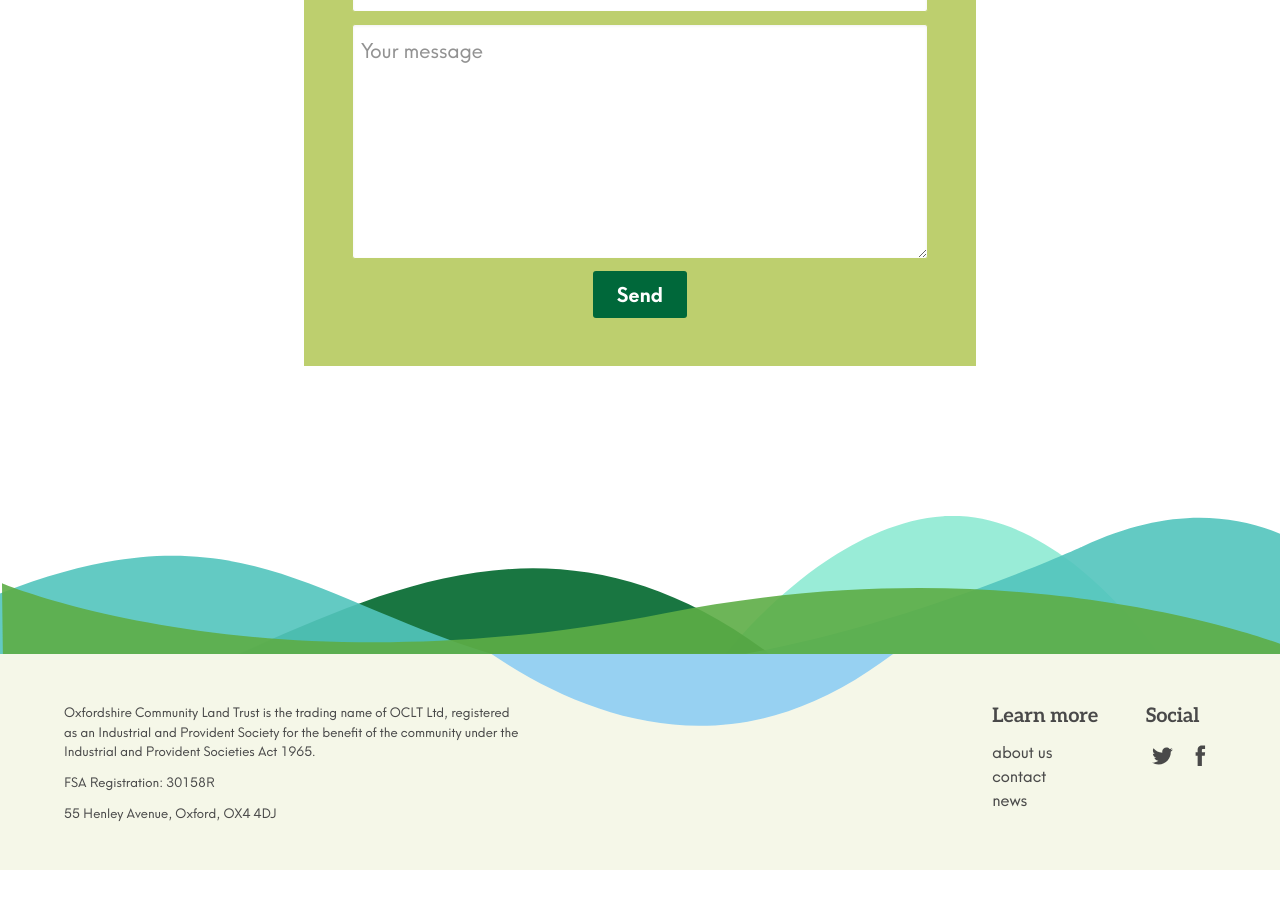
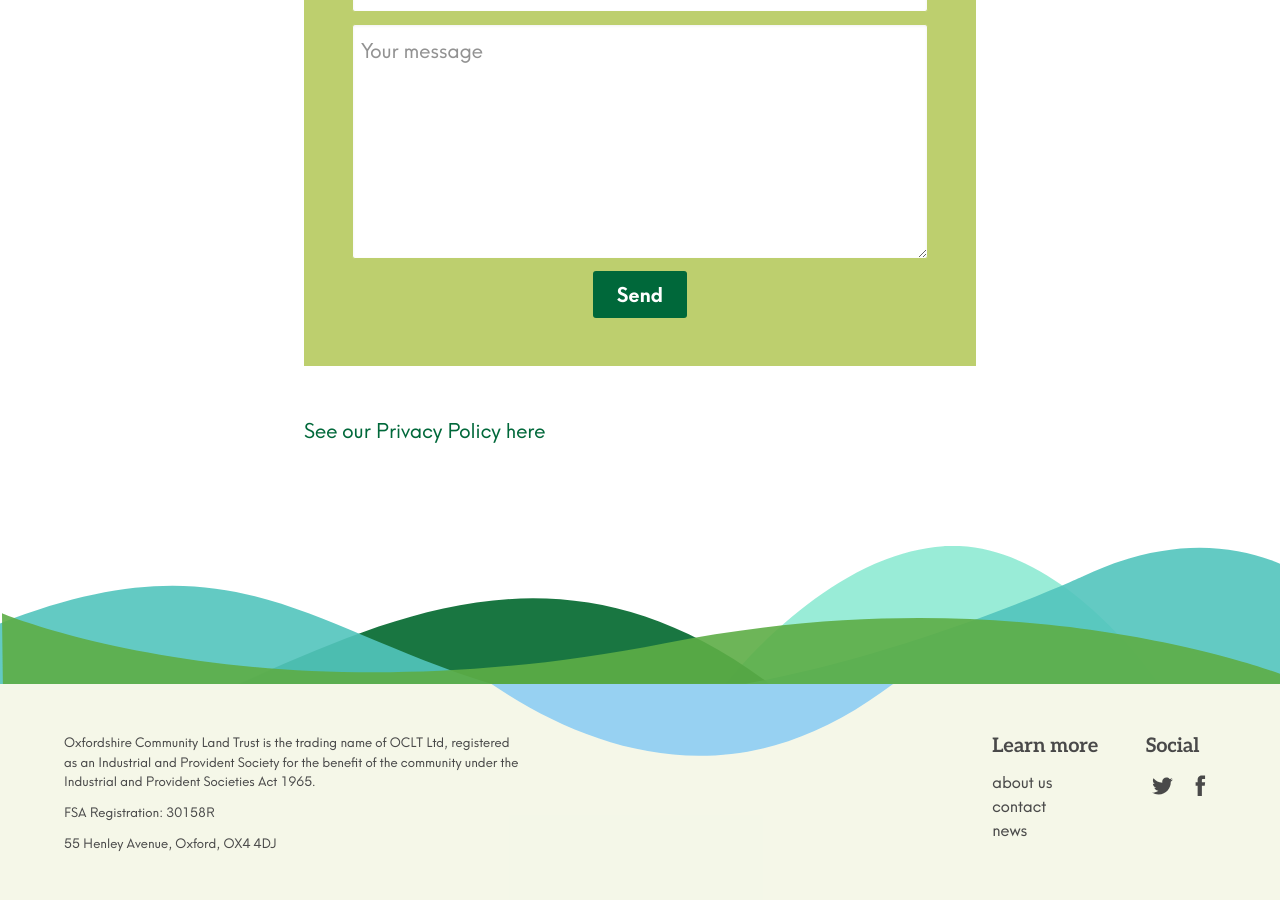
Before and after one commit to johnpuddephatt/oclt, a Jekyll site: the page built from _pages/contact.md, in a window 1280 px wide and 900 px high, scrolled down 964 px. Built offline with Jekyll 4.4.1, drawn with Linux system fonts in a browser that asks for light colours; before the commit the page ends 1834 px from its top, so only the background shows below that.

Commit message:
Update from Forestry.io Oxfordshire CLT updated _pages/contact.md

```diff
--- a/_pages/contact.md
+++ b/_pages/contact.md
@@ -2,8 +2,10 @@
 layout: page
 title: Contact
 subtitle: To find out how you can help support our work, get in touch.
+
 ---
-
 Please use the contact form below or contact Oxfordshire Community Land Trust at [info@oclt.org.uk](mailto:info@oclt.org.uk) for general or initial enquiries.
 
 {% include contact-form.html title="Send us a message" target="https://form.letsdance.agency/ABnZmDvy" subject="Message from oclt.org.uk" %}
+
+[See our Privacy Policy here](https://www.oclt.org.uk/privacy-notice/)
```
